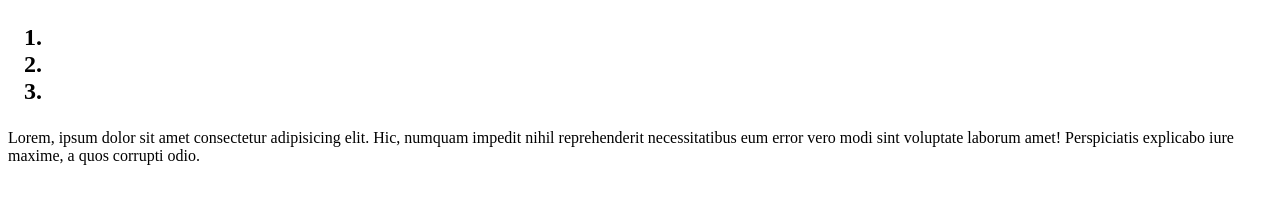
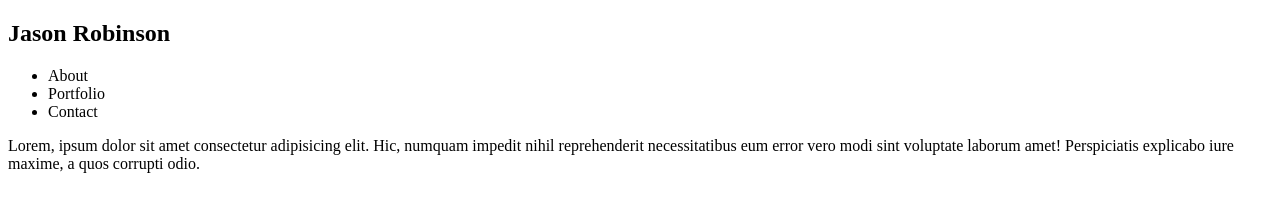
Before and after one commit to JasonRobnson/Basic-Portfolio, a plain HTML site: page contact.html in a window 1280 px wide. Drawn offline with Linux system fonts and the light colour scheme.

Commit message:
added more scaffolding change title h1 tag

```diff
--- a/contact.html
+++ b/contact.html
@@ -4,15 +4,14 @@
     <meta charset="UTF-8">
     <meta name="viewport" content="width=device-width, initial-scale=1.0">
     <meta http-equiv="X-UA-Compatible" content="ie=edge">
-    <title>Document</title>
+    <title>Basic Portfolio</title>
     <nav>
-        <h1>
-            <ol>
-                <li></li>
-                <li></li>
-                <li></li>
-            </ol>
-        </h1>
+        <h1>Jason Robinson</h1>
+            <ul>
+                <li>About</li>
+                <li>Portfolio</li>
+                <li>Contact</li>
+            </ul>
     </nav>
 </head>
 <body>
```
Also changed, not shown: index.html (+3 -3 lines).
